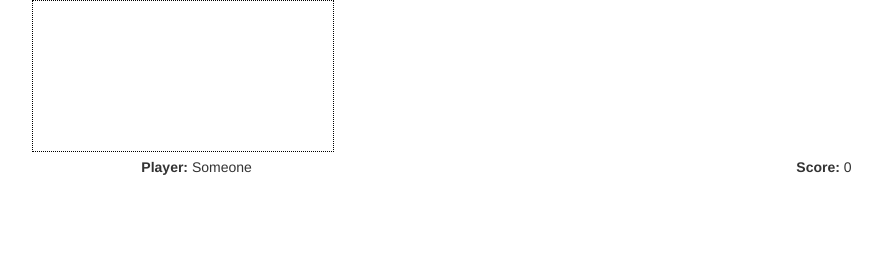
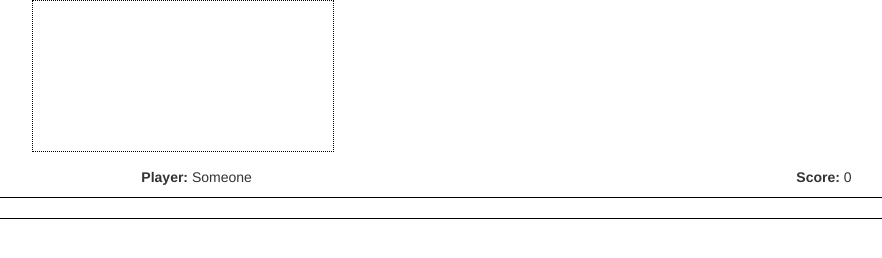
Before and after one commit to jhenriquez/flatland, a website: page app/game.html in a window 1280 px wide. Shown: the whole page, without its empty margins (77-959 px from the left). Drawn offline with Linux system fonts and the light colour scheme.

Commit message:
More game screen styling.

```diff
--- a/app/css/game-default.css
+++ b/app/css/game-default.css
@@ -13,6 +13,7 @@ div span {
 
 canvas {
 	border: 1px dotted black;
+	margin: auto;
 }
 
 i.glyphicon {
@@ -27,3 +28,13 @@ i.glyphicon {
 h3 {
 	text-align: center;
 }
+
+#stats-container {
+	margin-top: 10px;
+}
+
+#buttons-container {
+	margin-top: 10px;
+	border: 1px solid black;
+	padding: 10px;
+}
--- a/app/game.html
+++ b/app/game.html
@@ -30,11 +30,11 @@
 		</div>
 
 		<div class="row">
-			<div id="canvas-container" class="col-md-10 col-md-offset-1">
+			<div id="canvas-container" class="col-md-10 col-md-offset-1 col-xs-10 col-xs-offset-1">
 				<canvas id="canvas"></canvas>
 			</div>
 		</div>
-		<div class="row">
+		<div id="stats-container" class="row">
 			<div class="col-md-4 col-md-offset-2 col-xs-4 col-xs-offset-2">
 				Player: <span id="player">Someone</span>
 			</div>
@@ -42,7 +42,7 @@
 				Score: <span id="score">0</span>
 			</div>
 		</div>
-		<div class="row">
+		<div id="buttons-container" class="row">
 			<div id="left" class="hidden-md hidden-lg col-sm-2 col-sm-offset-2 col-xs-2 col-xs-offset-2">
 				<i class="glyphicon glyphicon-arrow-left"></i>
 			</div>
```
